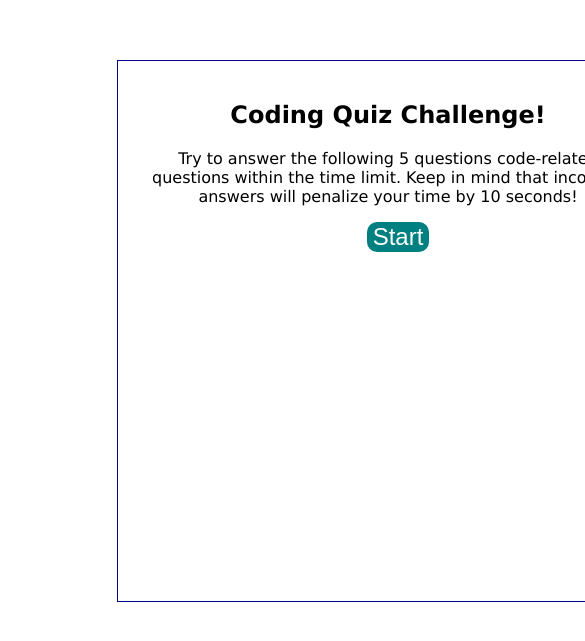
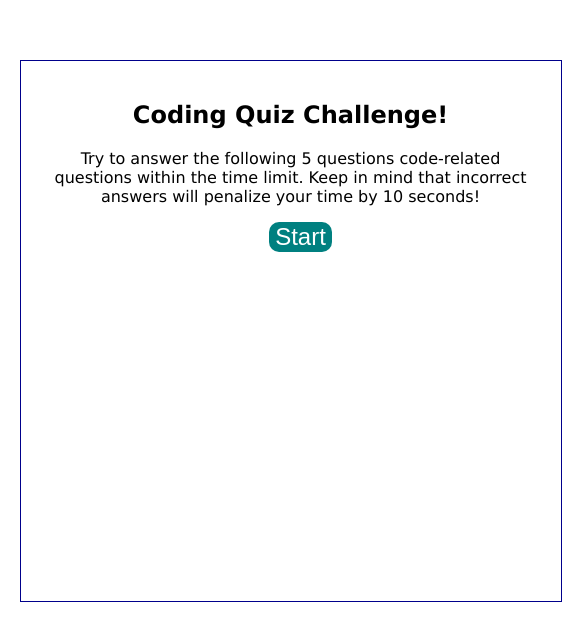
Before and after one commit to rkml14/04-javascript-code-quiz, a plain HTML site: page index.html in a window 390 px wide. Shown: the part 109-750 px from the top of the page, 585 px wide, since content can reach past the window. Drawn offline with Linux system fonts and the light colour scheme.

Commit message:
forgot media query in style.css

```diff
--- a/assets/css/style.css
+++ b/assets/css/style.css
@@ -55,7 +55,7 @@ body {
     margin-left: 20px;
     margin-bottom: 10px;
 }
-/*The user is hovering over the  button element*/
+/*The user is hovering over the button element*/
 .choiceButton:hover, .start-button:hover, #reset-button:hover, #submit-button:hover{
     background-color: rgb(135, 218, 218);
     color: #fff;
@@ -66,3 +66,23 @@ body {
     font-size: 180%;
     box-shadow: 0 0 10px #000 inset;
   }
+
+  @media screen and (max-width: 768px){
+    body {
+        max-width: 768px;
+    }
+    #introduction, #questionArea, #final-score{
+        position: absolute;
+        left: 10%;
+    }
+  }
+
+  @media screen and (max-width: 640px){
+    body {
+        max-width: 640px;
+    }
+    #introduction, #questionArea, #final-score{
+        position: absolute;
+        left: 5%;
+    }
+  }
```
